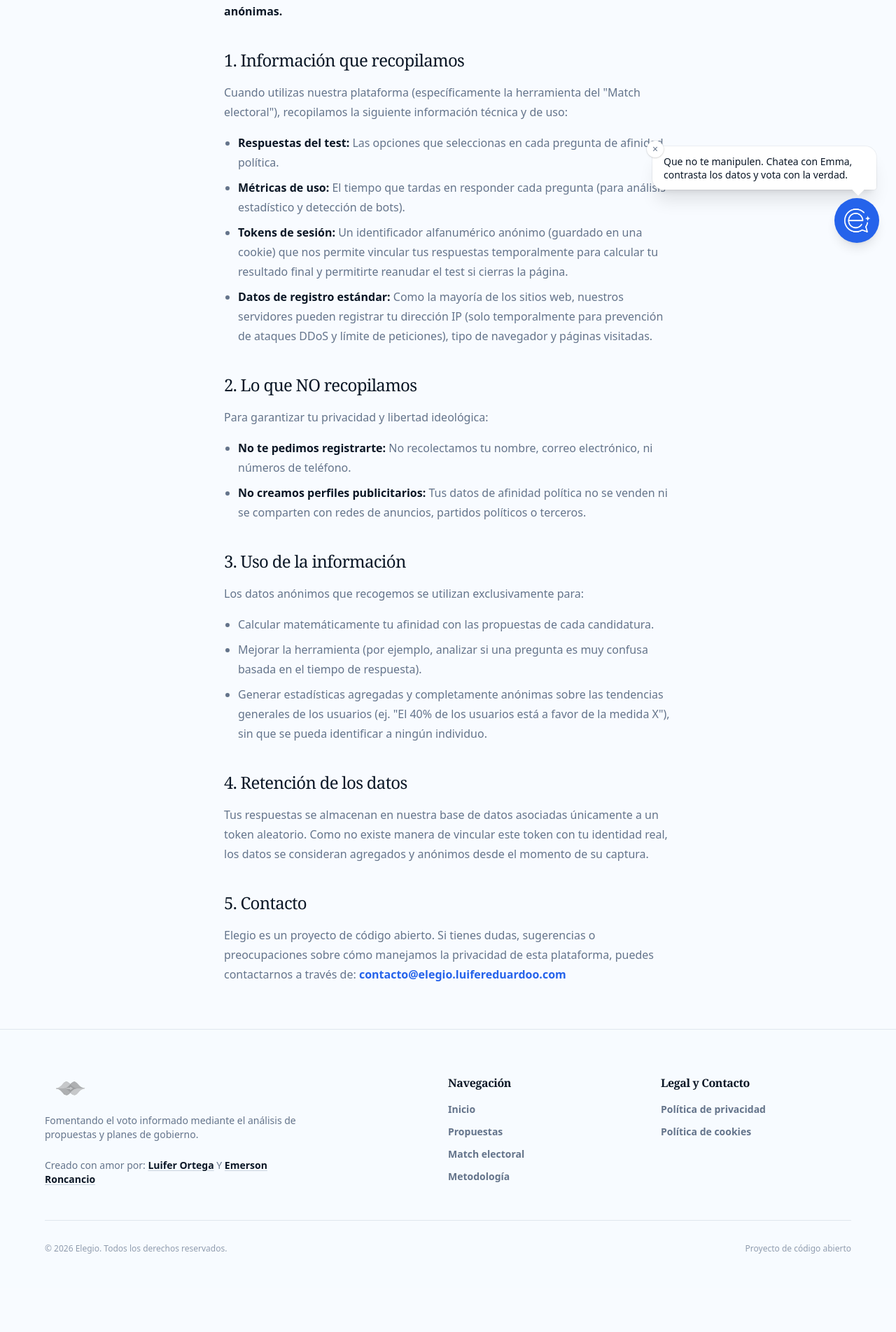
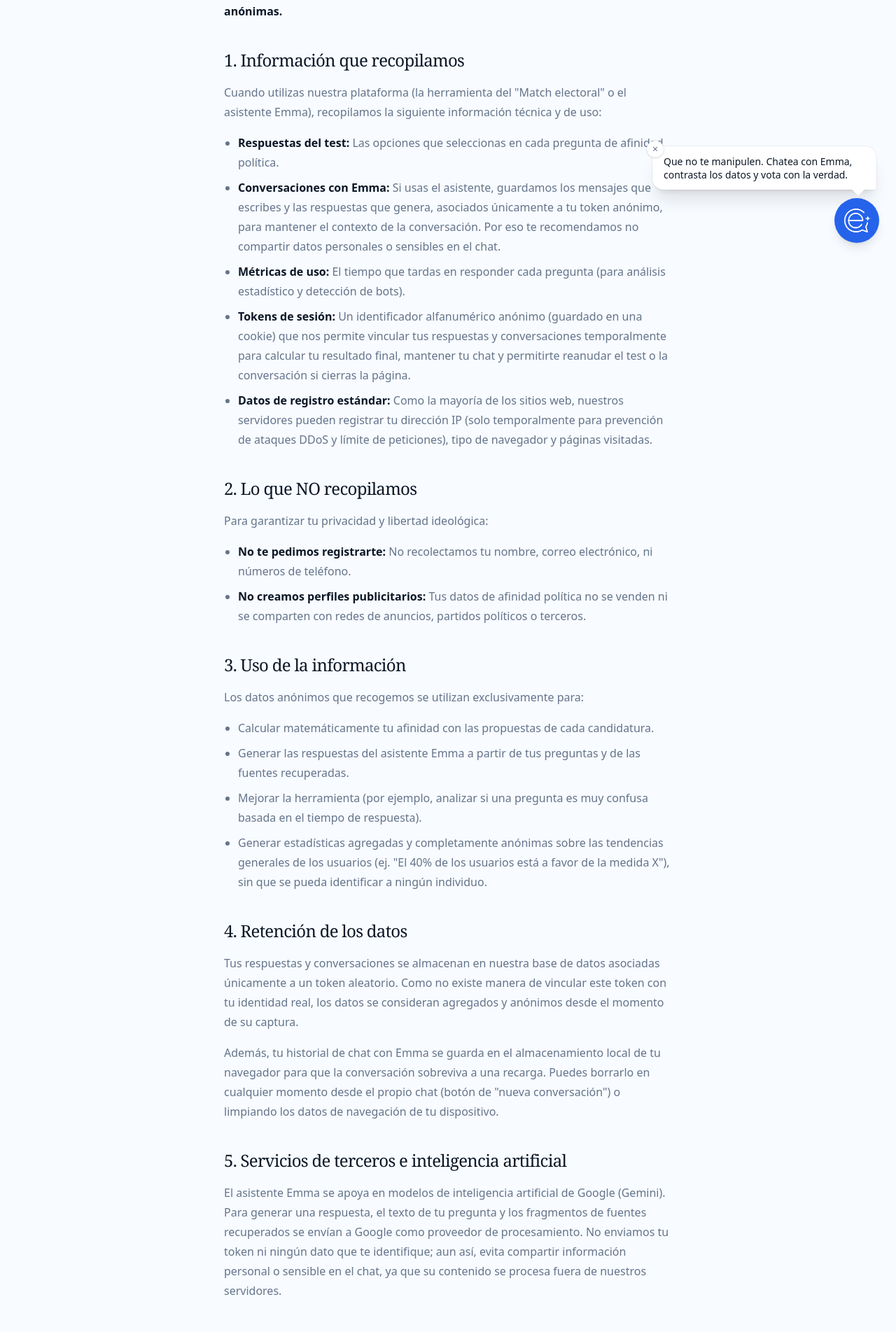
Before and after one commit to LuiferEduardoo/elegio, a React (Vite) app in the folder elegio-front/: page /privacidad in a window 1280 px wide. Shown: the part 429-2332 px from the top of the page at 70% size. Before the commit the page ends 2269 px from the top, so only its background shows below. Built offline with nearby package versions, Linux system fonts and the light colour scheme; no server answers.

Commit message:
docs(front): cover Emma chat data in privacy and cookies policies

```diff
--- a/elegio-front/src/pages/CookiesPolicyPage.tsx
+++ b/elegio-front/src/pages/CookiesPolicyPage.tsx
@@ -34,7 +34,7 @@ export function CookiesPolicyPage() {
           </h2>
           <p className="mt-4 text-base leading-7">
             En Elegio <strong className="text-ink">no usamos cookies de rastreo, de terceros ni con fines publicitarios.</strong>
-            Únicamente utilizamos una cookie técnica y estrictamente necesaria:
+            Únicamente utilizamos cookies técnicas y estrictamente necesarias:
           </p>
 
           <div className="mt-6 overflow-hidden rounded-2xl border border-coffee/10 bg-white shadow-sm">
@@ -55,19 +55,41 @@ export function CookiesPolicyPage() {
                   </td>
                   <td className="px-4 py-3">1 mes</td>
                 </tr>
+                <tr>
+                  <td className="px-4 py-3 font-mono text-xs">elegio_visitor_token</td>
+                  <td className="px-4 py-3">
+                    Identificador anónimo temporal del asistente Emma. Permite asociar tu conversación para mantener el contexto y reanudarla si recargas la página.
+                    Sin esta cookie, no podrías chatear con Emma.
+                  </td>
+                  <td className="px-4 py-3">1 mes</td>
+                </tr>
               </tbody>
             </table>
           </div>
 
           <h2 className="mt-10 font-display text-2xl tracking-[-0.03em] text-ink">
-            3. Cómo gestionar las cookies
+            3. Almacenamiento local del chat
           </h2>
           <p className="mt-4 text-base leading-7">
-            Dado que la única cookie que utilizamos es estrictamente necesaria para el funcionamiento del test de afinidad, no requiere de consentimiento previo según las normativas de privacidad (como el RGPD o leyes locales). Sin embargo, siempre puedes configurar tu navegador para bloquearla. Ten en cuenta que si la bloqueas, no podrás realizar el "Match electoral" correctamente.
+            Para que tu conversación con Emma sobreviva a una recarga, guardamos el historial de mensajes en el <strong className="text-ink">almacenamiento local</strong> de tu navegador (no es una cookie y no se envía a nuestros servidores con cada petición):
+          </p>
+          <ul className="mt-4 flex flex-col gap-2 pl-5 list-disc text-base leading-7">
+            <li><span className="font-mono text-xs">elegio_chat_messages</span> — los mensajes de tu conversación actual.</li>
+            <li><span className="font-mono text-xs">elegio_chat_id</span> — el identificador de la conversación.</li>
+          </ul>
+          <p className="mt-4 text-base leading-7">
+            Puedes borrarlos desde el propio chat con el botón de "nueva conversación" o limpiando los datos del sitio en tu navegador.
+          </p>
+
+          <h2 className="mt-10 font-display text-2xl tracking-[-0.03em] text-ink">
+            4. Cómo gestionar las cookies
+          </h2>
+          <p className="mt-4 text-base leading-7">
+            Dado que las cookies que utilizamos son estrictamente necesarias para el funcionamiento del test de afinidad y del asistente Emma, no requieren de consentimiento previo según las normativas de privacidad (como el RGPD o leyes locales). Sin embargo, siempre puedes configurar tu navegador para bloquearlas. Ten en cuenta que si las bloqueas, no podrás realizar el "Match electoral" ni chatear con Emma correctamente.
           </p>
 
           <p className="mt-4 text-base leading-7">
-            Si deseas eliminar la cookie en cualquier momento, puedes hacerlo desde las opciones de privacidad y seguridad de los ajustes de tu navegador, o simplemente completando el test, tras lo cual la aplicación suele limpiar la sesión de forma automática.
+            Si deseas eliminar las cookies en cualquier momento, puedes hacerlo desde las opciones de privacidad y seguridad de los ajustes de tu navegador. El historial de chat guardado en el almacenamiento local se borra con el botón de "nueva conversación" o al limpiar los datos del sitio.
           </p>
         </article>
       </main>
--- a/elegio-front/src/pages/PrivacyPolicyPage.tsx
+++ b/elegio-front/src/pages/PrivacyPolicyPage.tsx
@@ -29,12 +29,13 @@ export function PrivacyPolicyPage() {
             1. Información que recopilamos
           </h2>
           <p className="mt-4 text-base leading-7">
-            Cuando utilizas nuestra plataforma (específicamente la herramienta del "Match electoral"), recopilamos la siguiente información técnica y de uso:
+            Cuando utilizas nuestra plataforma (la herramienta del "Match electoral" o el asistente Emma), recopilamos la siguiente información técnica y de uso:
           </p>
           <ul className="mt-4 flex flex-col gap-2 pl-5 list-disc text-base leading-7">
             <li><strong className="text-ink">Respuestas del test:</strong> Las opciones que seleccionas en cada pregunta de afinidad política.</li>
+            <li><strong className="text-ink">Conversaciones con Emma:</strong> Si usas el asistente, guardamos los mensajes que escribes y las respuestas que genera, asociados únicamente a tu token anónimo, para mantener el contexto de la conversación. Por eso te recomendamos no compartir datos personales o sensibles en el chat.</li>
             <li><strong className="text-ink">Métricas de uso:</strong> El tiempo que tardas en responder cada pregunta (para análisis estadístico y detección de bots).</li>
-            <li><strong className="text-ink">Tokens de sesión:</strong> Un identificador alfanumérico anónimo (guardado en una cookie) que nos permite vincular tus respuestas temporalmente para calcular tu resultado final y permitirte reanudar el test si cierras la página.</li>
+            <li><strong className="text-ink">Tokens de sesión:</strong> Un identificador alfanumérico anónimo (guardado en una cookie) que nos permite vincular tus respuestas y conversaciones temporalmente para calcular tu resultado final, mantener tu chat y permitirte reanudar el test o la conversación si cierras la página.</li>
             <li><strong className="text-ink">Datos de registro estándar:</strong> Como la mayoría de los sitios web, nuestros servidores pueden registrar tu dirección IP (solo temporalmente para prevención de ataques DDoS y límite de peticiones), tipo de navegador y páginas visitadas.</li>
           </ul>
 
@@ -57,6 +58,7 @@ export function PrivacyPolicyPage() {
           </p>
           <ul className="mt-4 flex flex-col gap-2 pl-5 list-disc text-base leading-7">
             <li>Calcular matemáticamente tu afinidad con las propuestas de cada candidatura.</li>
+            <li>Generar las respuestas del asistente Emma a partir de tus preguntas y de las fuentes recuperadas.</li>
             <li>Mejorar la herramienta (por ejemplo, analizar si una pregunta es muy confusa basada en el tiempo de respuesta).</li>
             <li>Generar estadísticas agregadas y completamente anónimas sobre las tendencias generales de los usuarios (ej. "El 40% de los usuarios está a favor de la medida X"), sin que se pueda identificar a ningún individuo.</li>
           </ul>
@@ -65,11 +67,21 @@ export function PrivacyPolicyPage() {
             4. Retención de los datos
           </h2>
           <p className="mt-4 text-base leading-7">
-            Tus respuestas se almacenan en nuestra base de datos asociadas únicamente a un token aleatorio. Como no existe manera de vincular este token con tu identidad real, los datos se consideran agregados y anónimos desde el momento de su captura.
+            Tus respuestas y conversaciones se almacenan en nuestra base de datos asociadas únicamente a un token aleatorio. Como no existe manera de vincular este token con tu identidad real, los datos se consideran agregados y anónimos desde el momento de su captura.
+          </p>
+          <p className="mt-4 text-base leading-7">
+            Además, tu historial de chat con Emma se guarda en el almacenamiento local de tu navegador para que la conversación sobreviva a una recarga. Puedes borrarlo en cualquier momento desde el propio chat (botón de "nueva conversación") o limpiando los datos de navegación de tu dispositivo.
           </p>
 
           <h2 className="mt-10 font-display text-2xl tracking-[-0.03em] text-ink">
-            5. Contacto
+            5. Servicios de terceros e inteligencia artificial
+          </h2>
+          <p className="mt-4 text-base leading-7">
+            El asistente Emma se apoya en modelos de inteligencia artificial de Google (Gemini). Para generar una respuesta, el texto de tu pregunta y los fragmentos de fuentes recuperados se envían a Google como proveedor de procesamiento. No enviamos tu token ni ningún dato que te identifique; aun así, evita compartir información personal o sensible en el chat, ya que su contenido se procesa fuera de nuestros servidores.
+          </p>
+
+          <h2 className="mt-10 font-display text-2xl tracking-[-0.03em] text-ink">
+            6. Contacto
           </h2>
           <p className="mt-4 text-base leading-7">
             Elegio es un proyecto de código abierto. Si tienes dudas, sugerencias o preocupaciones sobre cómo manejamos la privacidad de esta plataforma, puedes contactarnos a través de:{' '}
```
